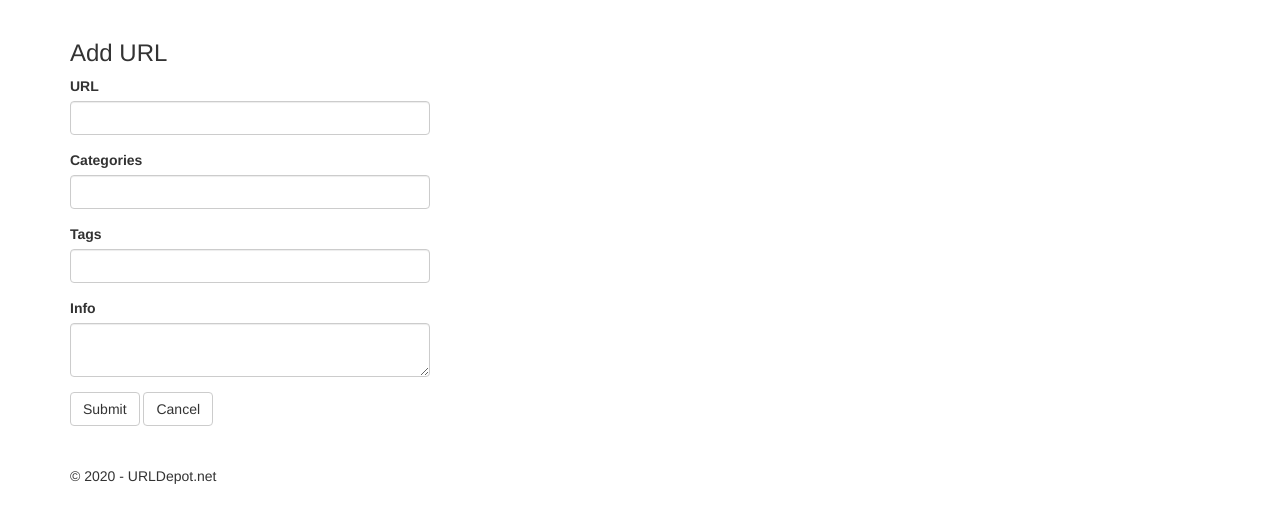
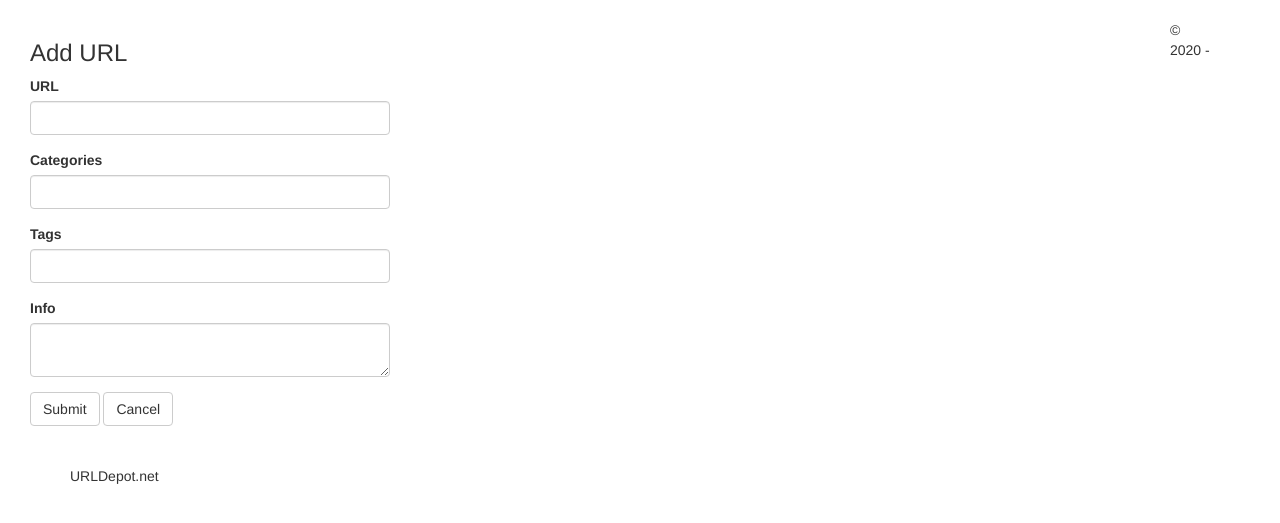
Before and after one commit to eddinn/urldepot, a Flask app: page /addpost in a window 1280 px wide. Shown: the part 52-575 px from the top of the page. Run offline with Flask 2, Linux system fonts and the light colour scheme; the visitor is signed in with stand-in values (Sample User, id 1); data comes from the database, SQL or seed files in the repository; some libraries are stand-ins or nearby versions.

Commit message:
reconstruct post styling

```diff
--- a/app/templates/base.html
+++ b/app/templates/base.html
@@ -43,6 +43,7 @@
         </nav>
 {% endblock %}
 {% block content %}
+    <div class="container" style="float: left;">
         <div class="container">
             {% with messages = get_flashed_messages() %}
             {% if messages %}
@@ -52,6 +53,7 @@
             {% endif %}
             {% endwith %}
             {% block app_content %}{% endblock %}
+        </div>
     </div>
     <div class="container">
         {% block footer %}
```
Lines whose indentation alone changed are shown as unchanged.
